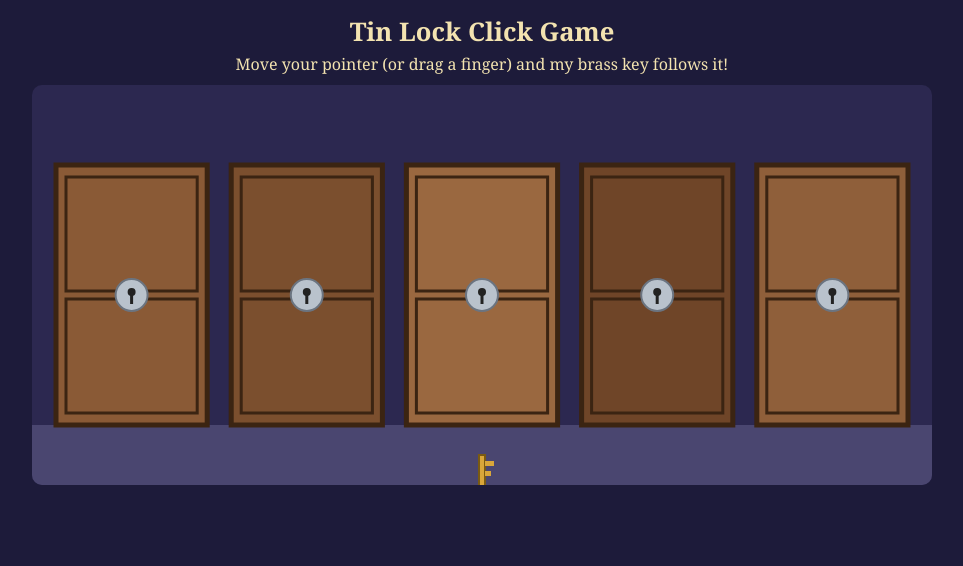
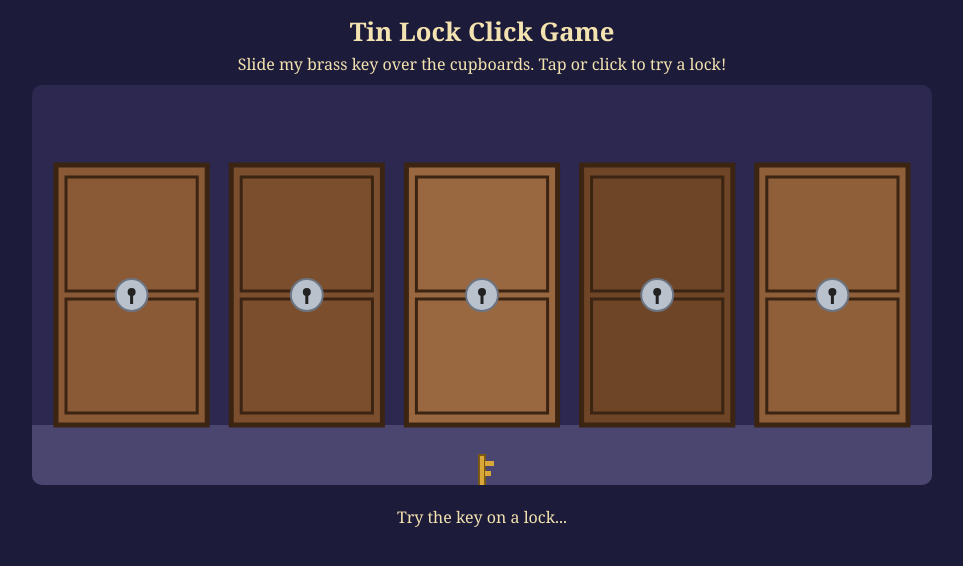
Before and after one commit to Wendle-The-Wizard/tin-lock-click-game, a plain HTML site: page index.html in a window 1280 px wide. Shown: the whole page, without its empty margins (158-1121 px from the left). Drawn offline with Linux system fonts and the light colour scheme.

Commit message:
Tin Lock Click Game, version 4: I made the key bigger and started it up by the cupboards, ad

```diff
--- a/index.html
+++ b/index.html
@@ -6,8 +6,9 @@
 </head>
 <body>
 <h1>Tin Lock Click Game</h1>
-<p class="hint">Move your pointer (or drag a finger) and my brass key follows it!</p>
+<p class="hint">Slide my brass key over the cupboards. Tap or click to try a lock!</p>
 <canvas id="stage" width="900" height="400"></canvas>
+<p id="status" class="status">Try the key on a lock...</p>
 <script src="game.js"></script>
 </body>
 </html>
```
